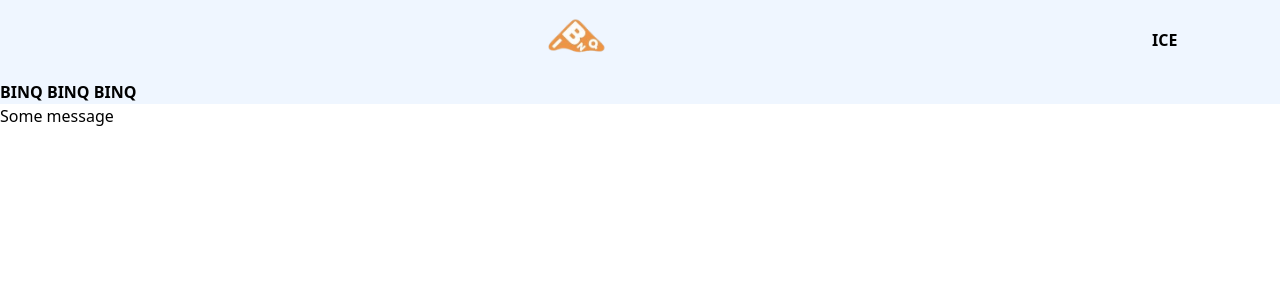
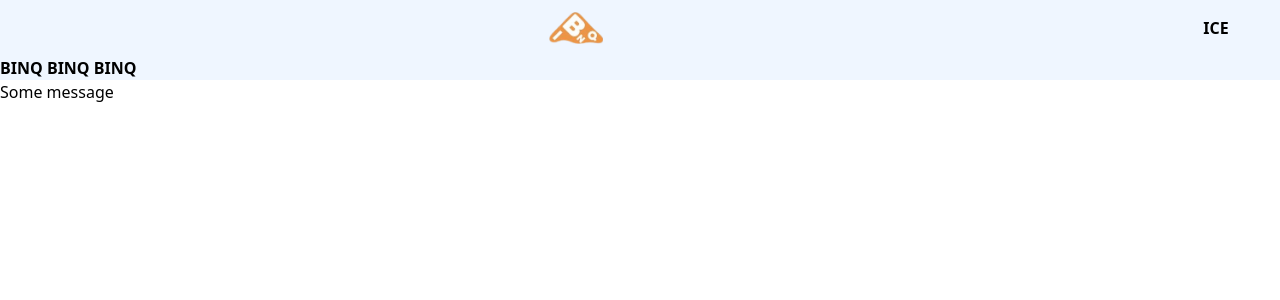
Before and after one commit to 25Ericcheong/binq, a Vue app: page / in a window 1280 px wide. Shown: the top 300 px of the page. Built offline with nearby package versions, Linux system fonts and the light colour scheme.

Commit message:
feat: Alternative to sizing image with padding to prevent over crowding and totally removed unnecessary white spaces around original image

```diff
--- a/src/components/TopBarHeader.vue
+++ b/src/components/TopBarHeader.vue
@@ -3,11 +3,11 @@
 </script>
 
 <template>
-  <nav class="grid grid-cols-10 grid-rows-1 h-20">
-    <div class="col-span-9 flex justify-center">
+  <nav class="grid grid-cols-10 grid-rows-1 h-15 py-3">
+    <div class="col-span-9 flex justify-center h-8">
       <img class="object-contain" src="../assets/logo/binq.png">
     </div>
-    <div class="text-center flex items-center">
+    <div class="text-center flex items-center justify-center">
       <p>ICE</p>
     </div>
   </nav>
```
Also changed, not shown: src/assets/logo/binq.png.
